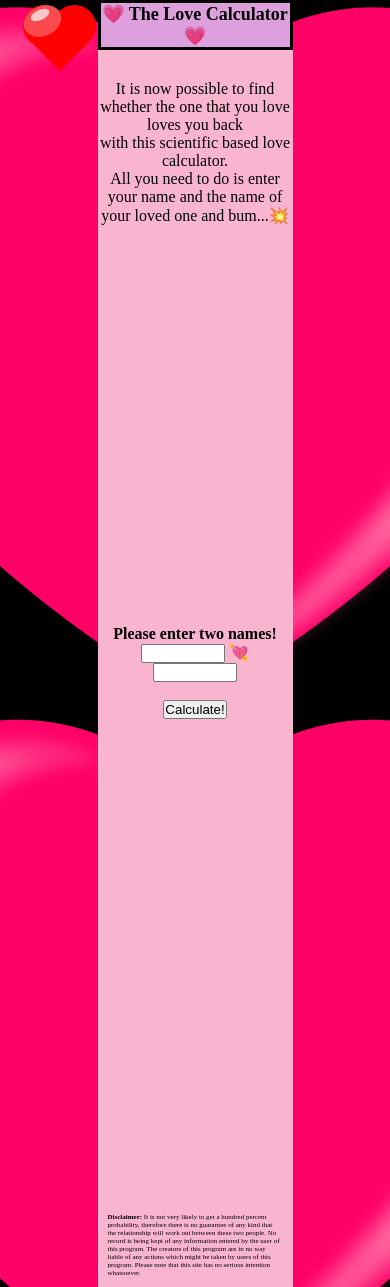
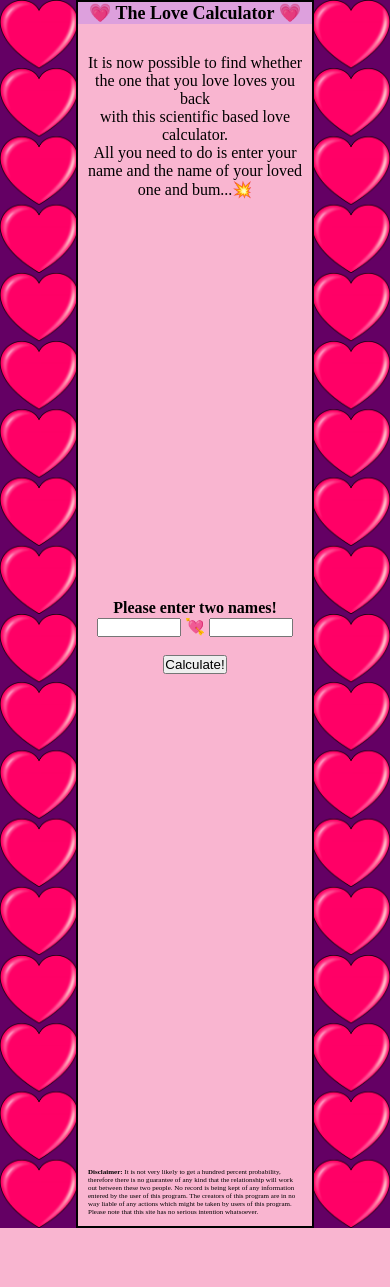
Before and after one commit to PanDeniz/TheLoveCalculator, a PHP site: page / in a window 390 px wide. After the commit the page ends 1228 px from the top, so only its background shows below. Run offline with PHP 8.4, Linux system fonts and the light colour scheme.

Commit message:
Update style.css

```diff
--- a/style.css
+++ b/style.css
@@ -1,12 +1,12 @@
 *{padding: 0; margin: 0;}
 
 body{
-    background: black;
+    background: rgb(100, 0, 100);
     background-image: url(./heart.png);
-    background-position: top;
-    background-size: 30px;
+    background-repeat: round;
+    background-size: 20%;
 }
-.screen{width: 50%; height: 100%; margin: 0 auto; background-color: #F9B5D0;}
+.screen{width: 60%; height: 100%; margin: 0 auto; background-color: #F9B5D0; border: 2px solid black;}
 
 
 .heart{display: flex; position: fixed; margin: 5px;}
@@ -26,7 +26,7 @@ body{
 #bubble{position: relative; width: 20px; height: 10px; border-radius: 50%; background-color: rgb(255, 254, 254, 0.7); right: 160px; top: 5px; rotate: -25deg;}
 
 .top{text-align: center;}
-.top h1{margin-bottom: 30px; background-color: plum; border: 3px solid black;}
+.top h1{margin-bottom: 30px; background-color: plum;}
 
 .middle{margin-top: 400px; text-align: center; align-items: center;}
 #calculate1{border: 2px solid black; width: 50%; margin: 0 auto; height: 15px; visibility: collapse; position: absolute; background-color: rgb(255, 255, 255);}
@@ -41,15 +41,8 @@ body{
 
 
 @media screen and (max-width: 850px) {
-    body{
-        background: black;
-        background-image: url(./heart.png);
-        background-repeat: repeat-y;
-        background-position: top;
-        background-size: 800px;
-    }
     .top h1{font-size: large;}
     .middle #person1{width: 80px;}
     .middle #person2{width: 80px;}
-    .heart{margin-left: -75px;}
+    .heart{visibility: collapse;}
 }
```
